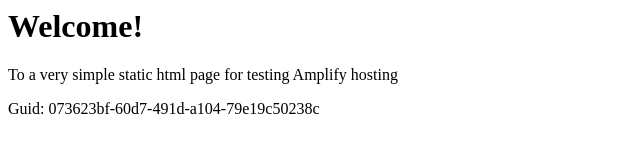
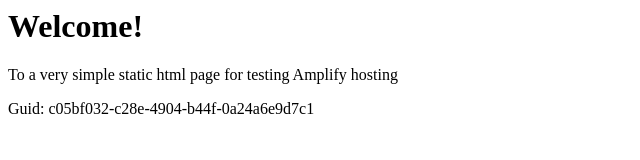
Before and after one commit to aws-aemilia-cmh/Github-PR-Commit-Integration-Test-DoNotTouch-GitHubWebhookPushCanaryTest-v1-prod-us-east-2, a website: page src/index.html in a window 1280 px wide. Shown: the full height of the page, 0-640 px from the left. Drawn offline with Linux system fonts and the light colour scheme.

Commit message:
commit from integ tests

```diff
--- a/src/index.html
+++ b/src/index.html
@@ -12,6 +12,6 @@
 <body>
     <h1>Welcome!</h1>
     <p>To a very simple static html page for testing Amplify hosting</p>
-    <p>Guid: 073623bf-60d7-491d-a104-79e19c50238c</p></body>
+    <p>Guid: c05bf032-c28e-4904-b44f-0a24a6e9d7c1</p></body>
 
 </html>
```
